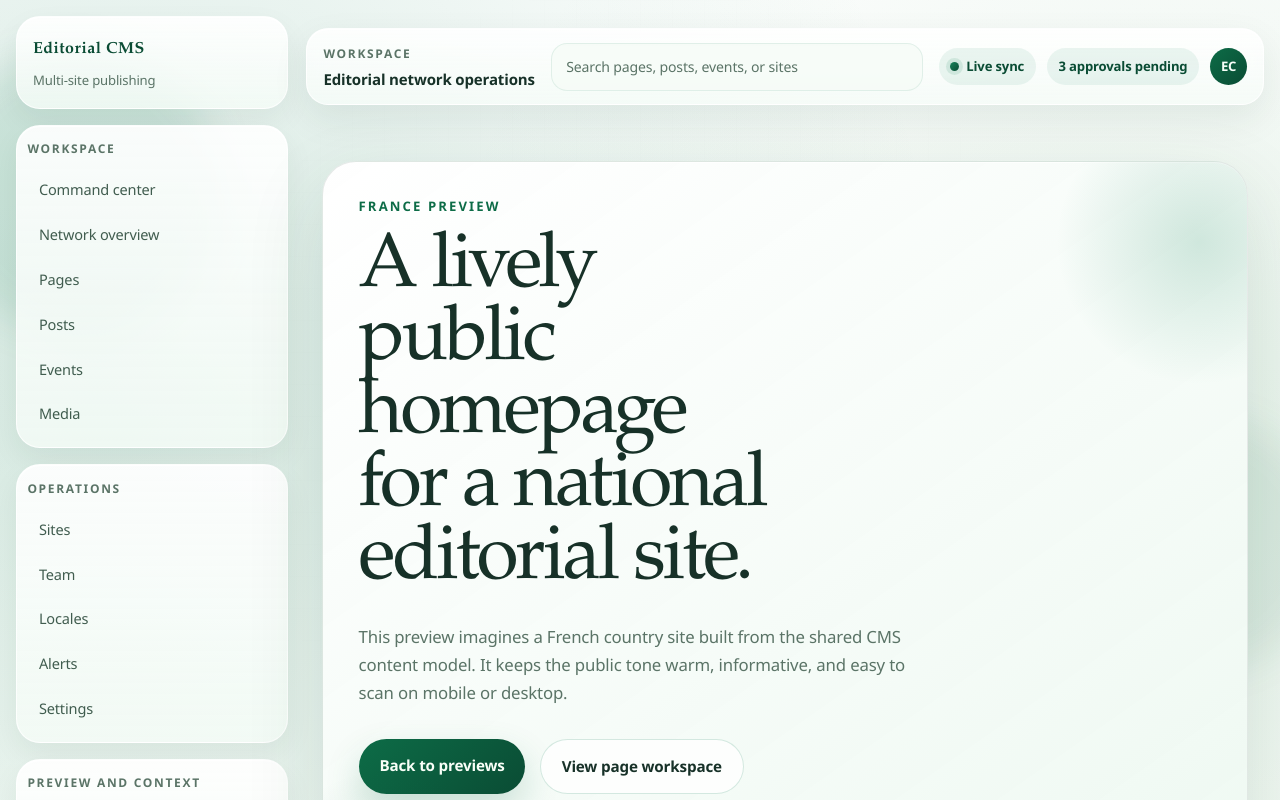
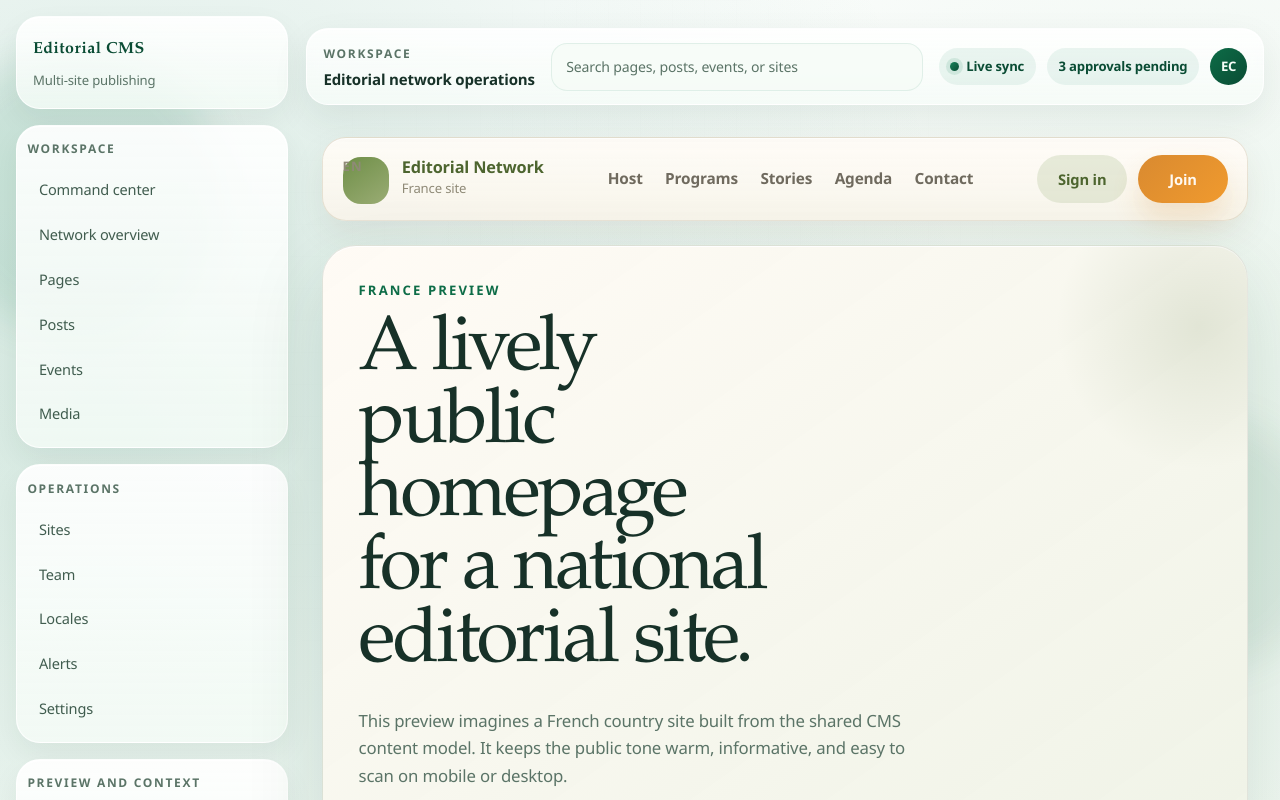
Before and after one commit to rajat1155-rrrkk/Editorial-CMS, a Next.js app: page /preview/france in a window 1280 px wide. Shown: the top 800 px of the page. Built offline with nearby package versions, Linux system fonts and the light colour scheme.

Commit message:
Apply premium editorial theme to preview surfaces

```diff
--- a/app/globals.css
+++ b/app/globals.css
@@ -1313,7 +1313,7 @@ h3,
   overflow: hidden;
   border-radius: 34px;
   background:
-    linear-gradient(140deg, rgba(255, 255, 255, 0.98), rgba(239, 249, 242, 0.92));
+    linear-gradient(140deg, rgba(252, 249, 242, 0.98), rgba(237, 241, 228, 0.94));
 }
 
 .preview-hero::before,
@@ -1324,7 +1324,7 @@ h3,
   width: 18rem;
   height: 18rem;
   border-radius: 999px;
-  background: radial-gradient(circle, rgba(24, 132, 91, 0.18), transparent 70%);
+  background: radial-gradient(circle, rgba(140, 157, 117, 0.2), transparent 70%);
   pointer-events: none;
 }
 
@@ -1336,8 +1336,103 @@ h3,
   width: 16rem;
   height: 16rem;
   border-radius: 999px;
-  background: radial-gradient(circle, rgba(13, 108, 71, 0.12), transparent 72%);
+  background: radial-gradient(circle, rgba(216, 171, 110, 0.18), transparent 72%);
   pointer-events: none;
+}
+
+.preview-masthead {
+  display: grid;
+  grid-template-columns: auto 1fr auto;
+  align-items: center;
+  gap: 1rem;
+  padding: 1rem 1.2rem;
+  border: 1px solid rgba(180, 165, 132, 0.28);
+  border-radius: 24px;
+  background:
+    linear-gradient(180deg, rgba(255, 252, 247, 0.96), rgba(248, 244, 234, 0.92));
+  box-shadow:
+    0 14px 34px rgba(78, 69, 44, 0.08),
+    inset 0 1px 0 rgba(255, 255, 255, 0.85);
+}
+
+.preview-masthead--index {
+  margin-top: 1.5rem;
+}
+
+.preview-brand {
+  display: flex;
+  align-items: center;
+  gap: 0.8rem;
+}
+
+.preview-brand__mark {
+  display: inline-flex;
+  align-items: center;
+  justify-content: center;
+  width: 2.9rem;
+  height: 2.9rem;
+  border-radius: 18px;
+  background: linear-gradient(145deg, #6f8f48, #9aac74);
+  color: #fffaf0;
+  font-size: 0.88rem;
+  font-weight: 800;
+  letter-spacing: 0.08em;
+}
+
+.preview-brand strong,
+.preview-brand span {
+  display: block;
+}
+
+.preview-brand strong {
+  color: #4d652f;
+  font-size: 1.02rem;
+  line-height: 1.1;
+}
+
+.preview-brand span {
+  margin-top: 0.18rem;
+  color: #8f8a77;
+  font-size: 0.82rem;
+}
+
+.preview-masthead__nav {
+  display: flex;
+  justify-content: center;
+  gap: 1.4rem;
+  flex-wrap: wrap;
+  color: #6f6a5e;
+  font-size: 0.96rem;
+  font-weight: 600;
+}
+
+.preview-masthead__actions {
+  display: flex;
+  align-items: center;
+  gap: 0.7rem;
+}
+
+.preview-masthead__ghost,
+.preview-masthead__cta {
+  display: inline-flex;
+  align-items: center;
+  justify-content: center;
+  min-width: 5.6rem;
+  padding: 0.8rem 1.15rem;
+  border-radius: 999px;
+  font-size: 0.92rem;
+  font-weight: 700;
+}
+
+.preview-masthead__ghost {
+  background: rgba(203, 213, 182, 0.45);
+  color: #4d652f;
+}
+
+.preview-masthead__cta {
+  background: linear-gradient(135deg, #d98a30, #f09a2e);
+  color: #fff9f1;
+  box-shadow: 0 16px 28px rgba(217, 138, 48, 0.2);
 }
 
 .preview-sites,
@@ -1349,7 +1444,8 @@ h3,
 .preview-feature-card {
   min-height: 100%;
   background:
-    linear-gradient(180deg, rgba(255, 255, 255, 0.98), rgba(242, 251, 245, 0.92));
+    linear-gradient(180deg, rgba(254, 252, 248, 0.98), rgba(243, 245, 235, 0.94));
+  border-color: rgba(187, 176, 144, 0.22);
 }
 
 .preview-site-card h2,
@@ -1368,8 +1464,8 @@ h3,
 .preview-signal-card {
   padding: 1rem 1.05rem;
   border-radius: 22px;
-  background: rgba(255, 255, 255, 0.78);
-  border: 1px solid rgba(24, 132, 91, 0.14);
+  background: rgba(255, 251, 244, 0.8);
+  border: 1px solid rgba(155, 162, 118, 0.2);
   box-shadow: var(--shadow-soft);
 }
 
@@ -1377,7 +1473,7 @@ h3,
   display: block;
   font-size: 1.7rem;
   line-height: 1.05;
-  color: var(--accent-deep);
+  color: #5e7a39;
 }
 
 .preview-signal-card span {
@@ -1391,17 +1487,17 @@ h3,
 
 .preview-luxury-card {
   background:
-    linear-gradient(180deg, rgba(255, 255, 255, 0.98), rgba(241, 251, 244, 0.94));
+    linear-gradient(180deg, rgba(255, 251, 245, 0.98), rgba(244, 239, 228, 0.94));
 }
 
 .preview-story-card {
   background:
-    linear-gradient(180deg, rgba(255, 255, 255, 0.98), rgba(243, 251, 246, 0.92));
+    linear-gradient(180deg, rgba(255, 252, 247, 0.98), rgba(246, 242, 233, 0.92));
 }
 
 .preview-events-card {
   background:
-    linear-gradient(180deg, rgba(255, 255, 255, 0.98), rgba(240, 250, 243, 0.92));
+    linear-gradient(180deg, rgba(254, 251, 246, 0.98), rgba(240, 244, 232, 0.92));
 }
 
 .preview-event-row {
@@ -1415,7 +1511,7 @@ h3,
 }
 
 .preview-event-row span {
-  color: var(--accent-strong);
+  color: #b77932;
   font-size: 0.84rem;
   font-weight: 700;
   letter-spacing: 0.08em;
@@ -1431,7 +1527,7 @@ h3,
   position: relative;
   overflow: hidden;
   background:
-    linear-gradient(135deg, rgba(10, 76, 52, 0.96), rgba(24, 132, 91, 0.86)),
+    linear-gradient(135deg, rgba(88, 110, 54, 0.96), rgba(127, 151, 84, 0.88)),
     var(--surface);
 }
 
@@ -1453,13 +1549,13 @@ h3,
 
 .preview-france .preview-country-hero {
   background:
-    linear-gradient(145deg, rgba(255, 255, 255, 0.98), rgba(236, 248, 240, 0.9)),
+    linear-gradient(145deg, rgba(255, 251, 245, 0.98), rgba(236, 241, 227, 0.92)),
     var(--surface);
 }
 
 .preview-portugal .preview-country-hero {
   background:
-    linear-gradient(145deg, rgba(255, 255, 255, 0.98), rgba(241, 252, 245, 0.92)),
+    linear-gradient(145deg, rgba(255, 251, 246, 0.98), rgba(245, 238, 229, 0.92)),
     var(--surface);
 }
 
--- a/app/preview/france/page.tsx
+++ b/app/preview/france/page.tsx
@@ -1,4 +1,6 @@
 import Link from "next/link";
+
+const navItems = ["Host", "Programs", "Stories", "Agenda", "Contact"];
 
 const featuredStories = [
   {
@@ -58,6 +60,25 @@ const networkCoverage = [
 export default function FrancePreviewPage() {
   return (
     <main className="page-shell preview-country preview-france">
+      <header className="preview-masthead">
+        <div className="preview-brand">
+          <span className="preview-brand__mark">EN</span>
+          <div>
+            <strong>Editorial Network</strong>
+            <span>France site</span>
+          </div>
+        </div>
+        <nav className="preview-masthead__nav" aria-label="Public navigation">
+          {navItems.map((item) => (
+            <span key={item}>{item}</span>
+          ))}
+        </nav>
+        <div className="preview-masthead__actions">
+          <span className="preview-masthead__ghost">Sign in</span>
+          <span className="preview-masthead__cta">Join</span>
+        </div>
+      </header>
+
       <section className="interior-hero preview-country-hero">
         <p className="eyebrow">France preview</p>
         <h1>A lively public homepage for a national editorial site.</h1>
--- a/app/preview/page.tsx
+++ b/app/preview/page.tsx
@@ -1,4 +1,6 @@
 import Link from "next/link";
+
+const navItems = ["Sites", "Stories", "Agenda", "Resources"];
 
 const previewSites = [
   {
@@ -49,6 +51,25 @@ const previewSignals = [
 export default function PreviewIndexPage() {
   return (
     <main className="page-shell preview-index">
+      <header className="preview-masthead preview-masthead--index">
+        <div className="preview-brand">
+          <span className="preview-brand__mark">EN</span>
+          <div>
+            <strong>Editorial Network</strong>
+            <span>Public sites</span>
+          </div>
+        </div>
+        <nav className="preview-masthead__nav" aria-label="Preview navigation">
+          {navItems.map((item) => (
+            <span key={item}>{item}</span>
+          ))}
+        </nav>
+        <div className="preview-masthead__actions">
+          <span className="preview-masthead__ghost">Workspace</span>
+          <span className="preview-masthead__cta">Launch</span>
+        </div>
+      </header>
+
       <section className="interior-hero preview-hero">
         <p className="eyebrow">Public preview</p>
         <h1>Country-site previews generated from the same editorial CMS.</h1>
--- a/app/preview/portugal/page.tsx
+++ b/app/preview/portugal/page.tsx
@@ -1,4 +1,6 @@
 import Link from "next/link";
+
+const navItems = ["Host", "Programs", "Stories", "Agenda", "Contact"];
 
 const featuredStories = [
   {
@@ -58,6 +60,25 @@ const networkCoverage = [
 export default function PortugalPreviewPage() {
   return (
     <main className="page-shell preview-country preview-portugal">
+      <header className="preview-masthead">
+        <div className="preview-brand">
+          <span className="preview-brand__mark">EN</span>
+          <div>
+            <strong>Editorial Network</strong>
+            <span>Portugal site</span>
+          </div>
+        </div>
+        <nav className="preview-masthead__nav" aria-label="Public navigation">
+          {navItems.map((item) => (
+            <span key={item}>{item}</span>
+          ))}
+        </nav>
+        <div className="preview-masthead__actions">
+          <span className="preview-masthead__ghost">Sign in</span>
+          <span className="preview-masthead__cta">Join</span>
+        </div>
+      </header>
+
       <section className="interior-hero preview-country-hero">
         <p className="eyebrow">Portugal preview</p>
         <h1>A calm, practical homepage for a growing national site.</h1>
```
